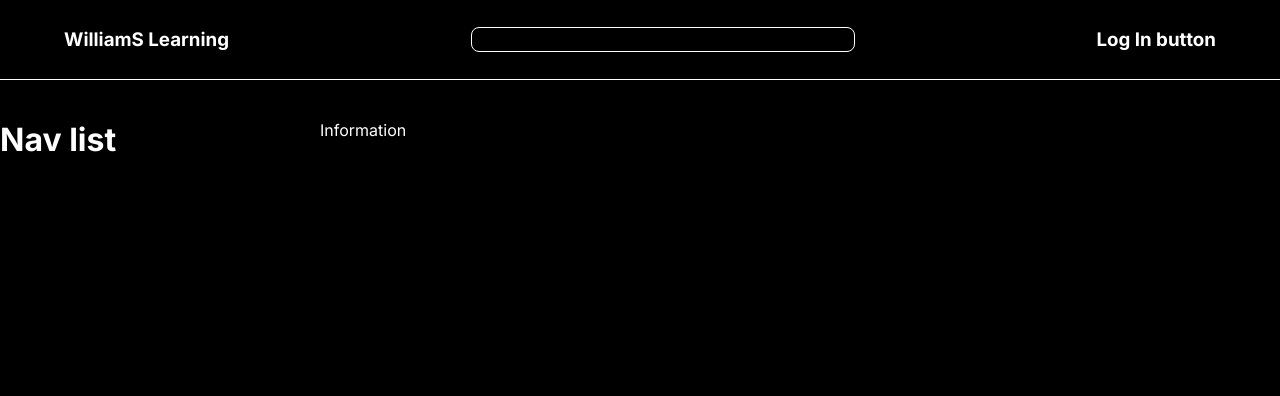
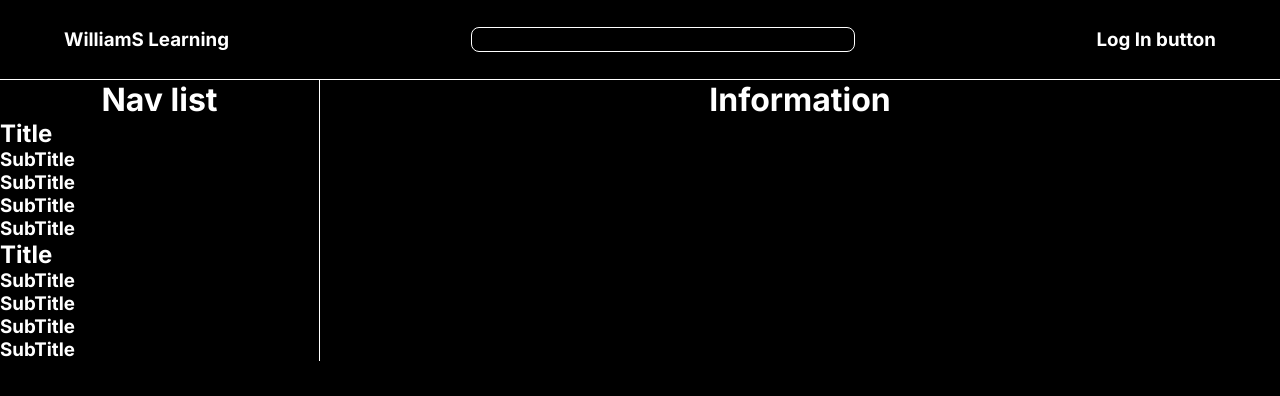
Before and after one commit to guillemsenabre/WilliamsLearning, a Next.js app in the folder Frontend/wlearning/: page /mathematics in a window 1280 px wide. Shown: the top 396 px of the page. Built offline with nearby package versions, Linux system fonts and the light colour scheme.

Commit message:
css: center text and other basic styles

```diff
--- a/Frontend/wlearning/app/containers/fieldContainer.tsx
+++ b/Frontend/wlearning/app/containers/fieldContainer.tsx
@@ -3,8 +3,24 @@ import styles from "@/styles/page.module.css"
 const FieldContainer = () => {
   return (
     <div className={styles.fieldContainer}>
-      <div><h1>Nav list</h1></div>
-      <div>Information</div>
+      <div className={styles.fieldMenu}>
+        <h1>Nav list</h1>
+        <ul>
+          <li><h2>Title</h2></li>
+          <li><h3>SubTitle</h3></li>
+          <li><h3>SubTitle</h3></li>
+          <li><h3>SubTitle</h3></li>
+          <li><h3>SubTitle</h3></li>
+          <li><h2>Title</h2></li>
+          <li><h3>SubTitle</h3></li>
+          <li><h3>SubTitle</h3></li>
+          <li><h3>SubTitle</h3></li>
+          <li><h3>SubTitle</h3></li>
+        </ul>
+      </div>
+      <div className={styles.fieldMain}>
+        <h1>Information</h1>
+      </div>
     </div>
   );
 }
--- a/Frontend/wlearning/styles/page.module.css
+++ b/Frontend/wlearning/styles/page.module.css
@@ -16,7 +16,6 @@
   text-align: center;
   align-items: center;
   border-bottom: 1px solid white;
-  margin-bottom: 5vh;
 }
 
 .mainHeader h3 {
@@ -162,3 +161,19 @@
   display: grid;
   grid-template-columns: 1fr 3fr;
 }
+
+.fieldMenu {
+  width: 100%;
+  height: 100%;
+  border-right: 1px solid white;
+}
+
+.fieldMain {
+  width: 100%;
+  height: 100%;
+}
+
+.fieldMenu h1,
+.fieldMain h1 {
+  text-align: center;
+}
```
